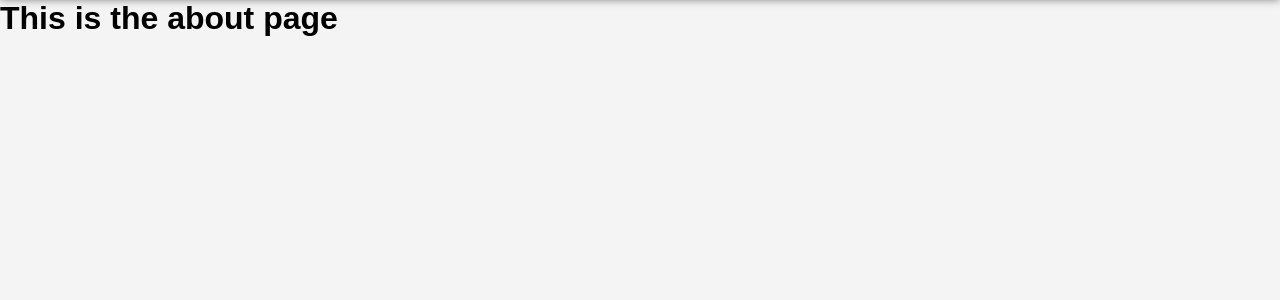
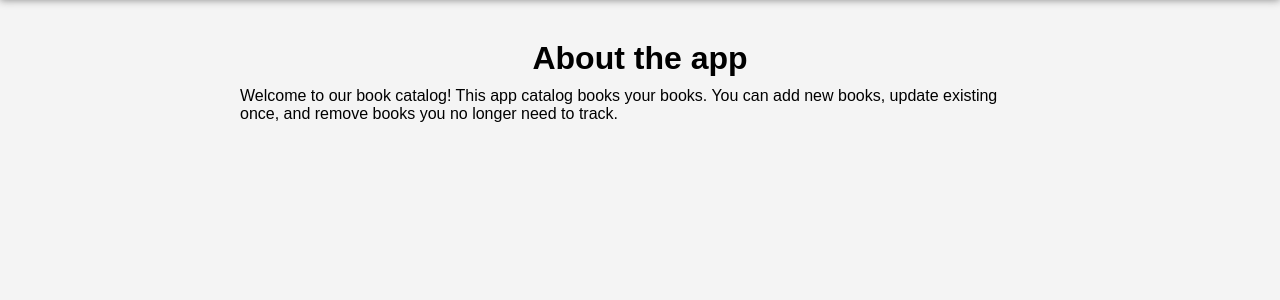
Before and after one commit to Victorino-Jose/ciit-session10-victorino, a Flask app: page /about in a window 1280 px wide. Shown: the part 46-346 px from the top of the page. Run offline with Flask 3, Linux system fonts and the light colour scheme.

Commit message:
book catalog app v1

```diff
--- a/static/style.css
+++ b/static/style.css
@@ -113,3 +113,13 @@ td, th{
 td.action{
   text-align: center;
 }
+
+.about{
+  width: 800px;
+  margin: 0 auto;
+  margin-top: 40px;
+}
+.about h1{
+  text-align: center;
+  margin-bottom: 10px;
+}
--- a/templates/about.html
+++ b/templates/about.html
@@ -6,7 +6,9 @@ About
 
 
 {% block content %}
-
-<h1>This is the about page </h1>
+<div class="about">
+  <h1>About the app</h1>
+  <p>Welcome to our book catalog! This app catalog books your books. You can add new books, update existing once, and remove books you no longer need to track.</p>
+</div>
 
 {% endblock %}
```
Also changed, not shown: instance/tasks.db.
